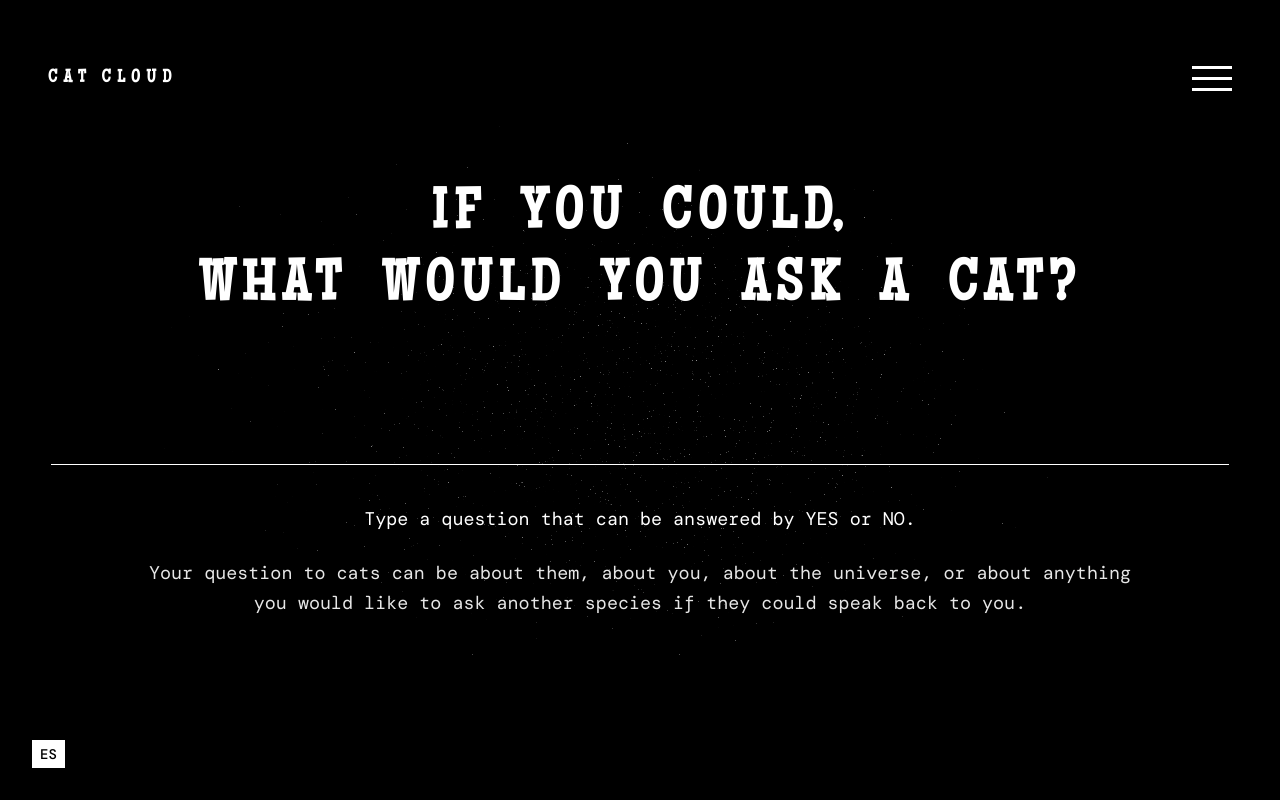
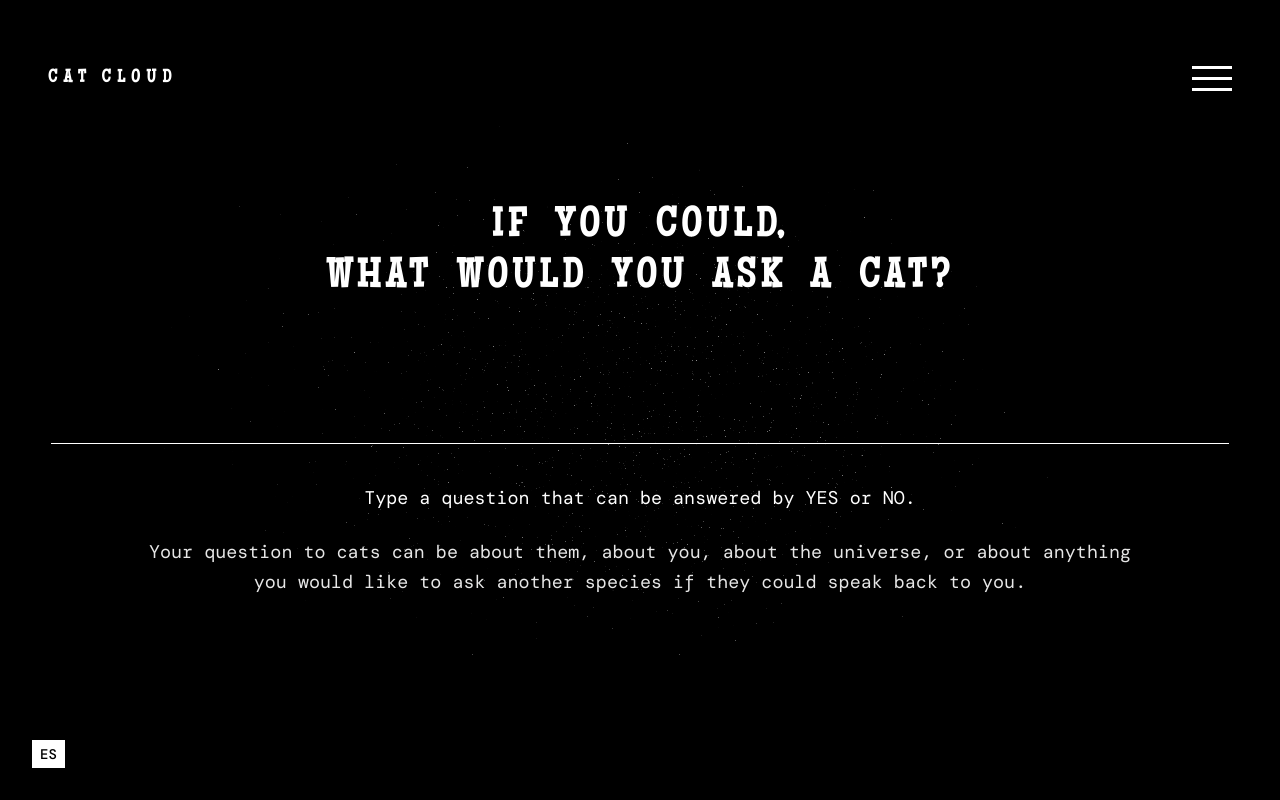
Before and after one commit to Arishsingh/Catman, a Next.js app: page / in a window 1280 px wide. Built offline with nearby package versions, Linux system fonts and the light colour scheme; a web font is replaced by a local one.

Commit message:
Reduce headline size on home screen

```diff
--- a/src/app/page.tsx
+++ b/src/app/page.tsx
@@ -114,7 +114,7 @@ export default function Home() {
             transition={{ duration: 0.5 }}
           >
             <motion.h1
-              className="text-center font-['Maiden_Orange'] font-bold uppercase leading-[1.25] tracking-[0.12em] [word-spacing:0.3em] text-[clamp(1.5rem,4.5vw,3.75rem)]"
+              className="text-center font-['Maiden_Orange'] font-bold uppercase leading-[1.25] tracking-[0.12em] [word-spacing:0.3em] text-[clamp(1.35rem,3.2vw,2.75rem)]"
               initial={{ opacity: 0, y: 20 }}
               animate={{ opacity: 1, y: 0 }}
               transition={{ delay: REVEAL_DELAY, duration: 0.9, ease: [0.16, 1, 0.3, 1] as [number, number, number, number] }}
```
